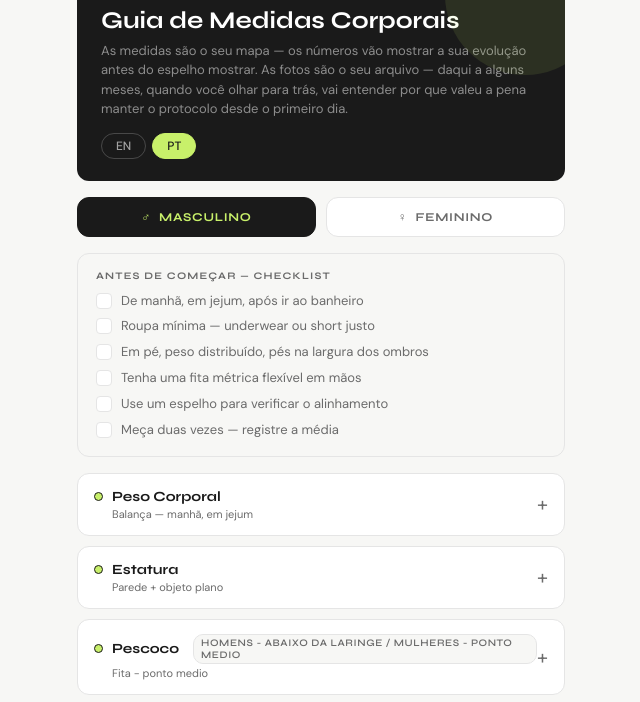
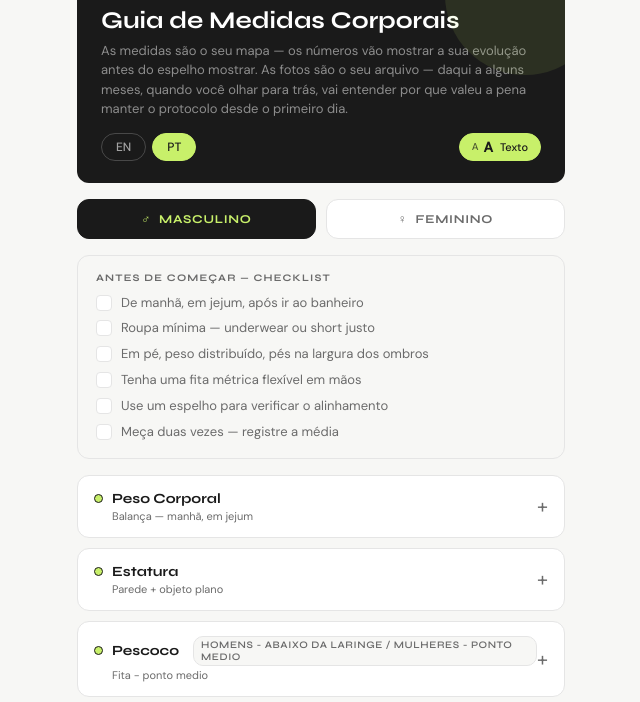
Before and after one commit to DenisGugia/Integr8-tutorial-medidas, a plain HTML site: page index.html in a window 1280 px wide. Shown: the part 61-763 px from the top of the page, without its empty margins (319-959 px from the left). Drawn offline with Linux system fonts and the light colour scheme.

Commit message:
Update index.html

```diff
--- a/index.html
+++ b/index.html
@@ -9,7 +9,10 @@
 <style>
 *{box-sizing:border-box;margin:0;padding:0}
 :root{--brand:#1a1a1a;--accent:#C8F06A;--text:#1a1a1a;--muted:#6b6b6b;--border:#e5e5e5;--surface:#f7f7f5;--card:#fff;--fh:'Syne',sans-serif;--fb:'DM Sans',sans-serif;--r:12px}
-body{font-family:var(--fb);color:var(--text);background:#f7f7f5;padding:16px;max-width:520px;margin:0 auto}
+body{font-family:var(--fb);color:var(--text);background:#f7f7f5;padding:16px;max-width:520px;margin:0 auto;font-size:var(--fs,15px);transition:font-size .2s}
+.fs-normal{--fs:15px}
+.fs-medium{--fs:18px}
+.fs-large{--fs:22px}
 .hdr{background:var(--brand);color:#fff;padding:28px 24px 22px;border-radius:var(--r);margin-bottom:16px;position:relative;overflow:hidden}
 .hdr::before{content:'';position:absolute;top:-40px;right:-40px;width:160px;height:160px;background:var(--accent);border-radius:50%;opacity:.1}
 .logo{font-family:var(--fh);font-size:12px;font-weight:700;letter-spacing:.12em;color:var(--accent);text-transform:uppercase;margin-bottom:10px}
@@ -17,6 +20,10 @@ body{font-family:var(--fb);color:var(--text);background:#f7f7f5;padding:16px;max
 .hsub{font-size:13px;color:rgba(255,255,255,.5);line-height:1.5}
 .lrow{display:flex;gap:6px;margin-top:14px}
 .lbtn{padding:4px 14px;border-radius:20px;border:1.5px solid rgba(255,255,255,.2);background:transparent;color:rgba(255,255,255,.6);font-family:var(--fb);font-size:12px;font-weight:500;cursor:pointer;transition:all .2s}
+.fsbtn{padding:4px 12px;border-radius:20px;border:1.5px solid rgba(255,255,255,.2);background:transparent;color:rgba(255,255,255,.6);font-family:var(--fb);font-size:12px;font-weight:500;cursor:pointer;transition:all .2s;display:flex;align-items:center;gap:5px}
+.fsbtn.on{background:var(--accent);border-color:var(--accent);color:#1a1a1a}
+.fsbtn .fa{font-size:10px;opacity:.7}
+.fsbtn .fb2{font-size:14px;font-weight:700}
 .lbtn.on{background:var(--accent);border-color:var(--accent);color:#1a1a1a}
 .grow{display:flex;gap:10px;margin-bottom:16px}
 .gbtn{flex:1;padding:12px;border-radius:var(--r);border:1.5px solid var(--border);background:var(--card);color:var(--muted);font-family:var(--fh);font-size:12px;font-weight:700;cursor:pointer;transition:all .2s;display:flex;align-items:center;justify-content:center;gap:8px;letter-spacing:.06em;text-transform:uppercase}
@@ -62,9 +69,15 @@ body{font-family:var(--fb);color:var(--text);background:#f7f7f5;padding:16px;max
   <div class="logo">Integr8</div>
   <div class="htitle" id="el-title"></div>
   <div class="hsub" id="el-sub"></div>
-  <div class="lrow">
-    <button class="lbtn" id="btn-en" onclick="setLang('en')">EN</button>
-    <button class="lbtn on" id="btn-pt" onclick="setLang('pt')">PT</button>
+  <div class="lrow" style="justify-content:space-between">
+    <div style="display:flex;gap:6px">
+      <button class="lbtn" id="btn-en" onclick="setLang('en')">EN</button>
+      <button class="lbtn on" id="btn-pt" onclick="setLang('pt')">PT</button>
+    </div>
+    <button class="fsbtn on" id="btn-fs" onclick="cycleFontSize()" title="Tamanho do texto">
+      <span class="fa">A</span><span class="fb2">A</span>
+      <span id="fs-label" style="font-size:11px;margin-left:2px">Texto</span>
+    </button>
   </div>
 </div>
 <div class="grow">
@@ -288,6 +301,7 @@ function renderMeasures() {
 
 function render() {
   var t = TXT[lang];
+  applyFontSize();
   document.getElementById("el-title").textContent = t.title;
   document.getElementById("el-sub").textContent = t.sub;
   document.getElementById("el-male").textContent = t.male;
@@ -534,6 +548,32 @@ function togglePhotoCheck(el) {
 }
 
 
+var fontSizes = ["normal", "medium", "large"];
+var fontLabels = { en: ["Text", "Text", "Text"], pt: ["Texto", "Texto", "Texto"] };
+var fontDisplays = { normal: "A", medium: "AA", large: "AAA" };
+var currentFont = 0;
+
+function cycleFontSize() {
+  currentFont = (currentFont + 1) % 3;
+  applyFontSize();
+}
+
+function applyFontSize() {
+  var body = document.body;
+  body.classList.remove("fs-normal", "fs-medium", "fs-large");
+  body.classList.add("fs-" + fontSizes[currentFont]);
+  var btn = document.getElementById("btn-fs");
+  var label = document.getElementById("fs-label");
+  if (btn) {
+    btn.querySelector(".fb2").textContent = fontDisplays[fontSizes[currentFont]];
+  }
+  if (label) {
+    label.textContent = lang === "pt" ? "Texto" : "Text";
+  }
+}
+
+
+document.body.classList.add("fs-normal");
 render();
 </script>
 </body>
```
